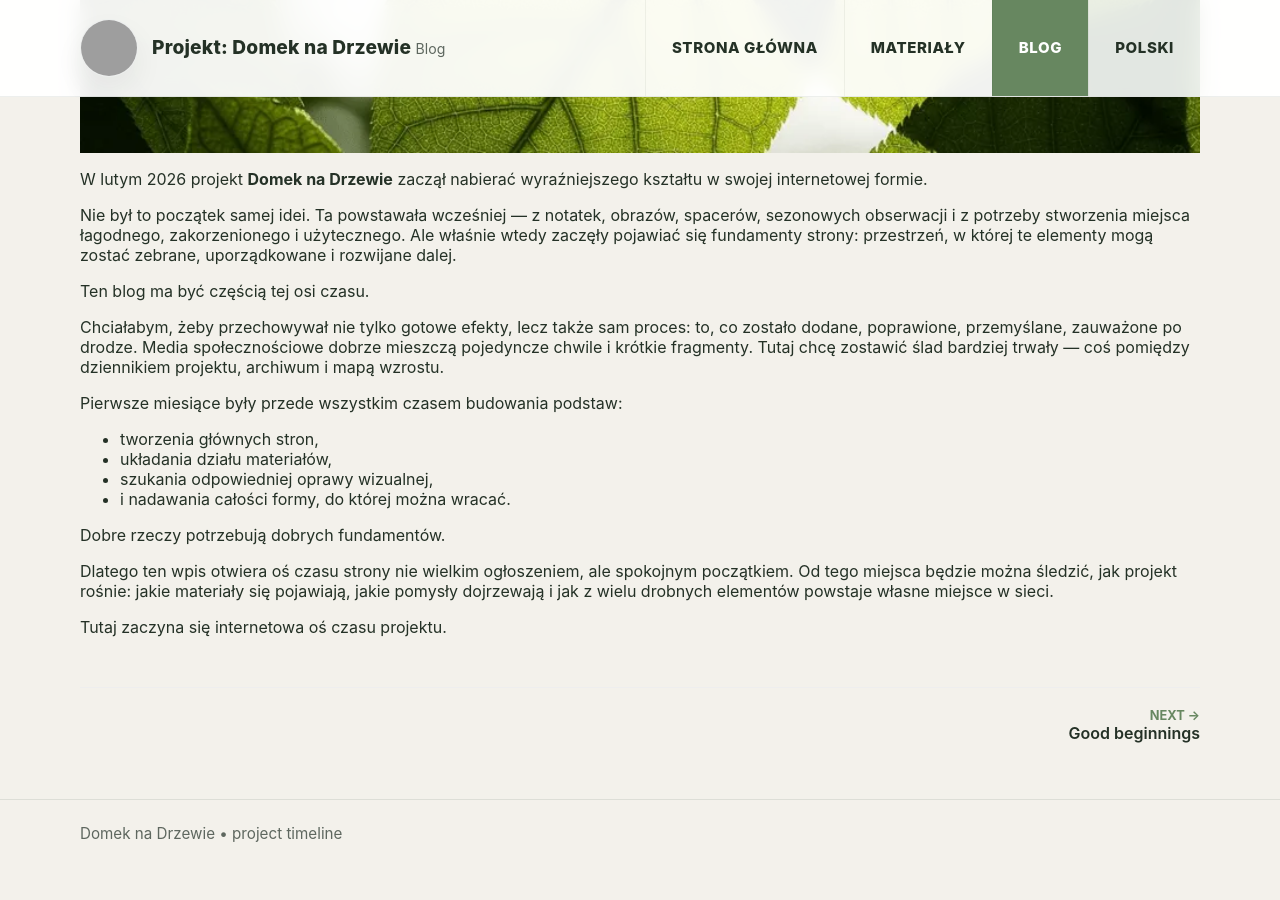
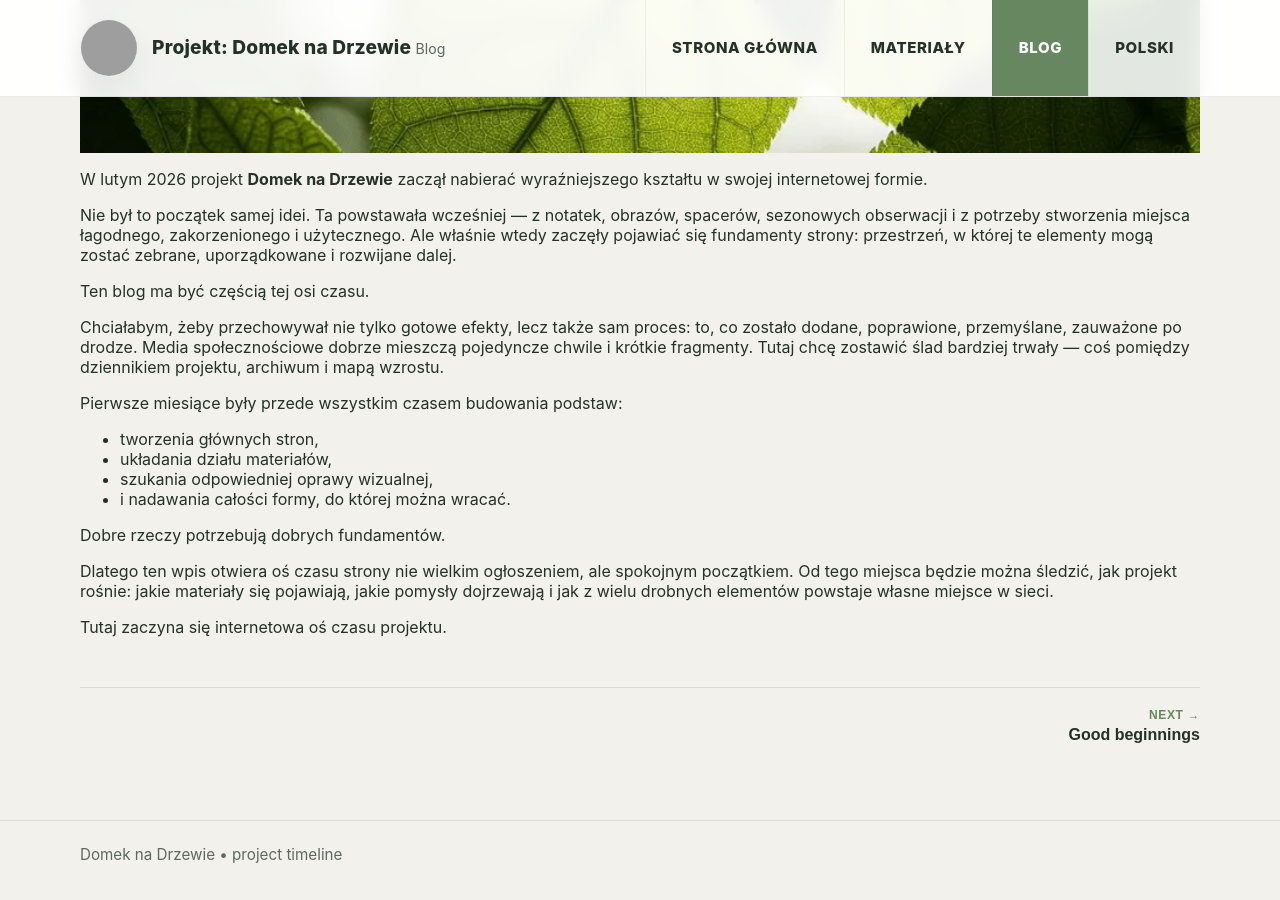
Before and after one commit to akonkia/domeknadrzewie, a Jekyll site: the page built from _posts/2026-02-15-good-foundations-the-beginning.pl.md, in a window 1280 px wide and 900 px high, scrolled down 686 px. Built offline with Jekyll 4.4.1, drawn with Linux system fonts in a browser that asks for light colours; before the commit the page ends 1565 px from its top, so only the background shows below that; grey boxes are pictures that could not be loaded.

Commit message:
Update post.html

```diff
--- a/_layouts/post.html
+++ b/_layouts/post.html
@@ -20,37 +20,42 @@
     {{ content }}
   </div>
 
-  {% comment %} --- LOGIC: Find Posts in the same language --- {% endcomment %}
-  {% assign posts_in_lang = site.posts | where: "lang", page.lang %}
+  {% comment %}
+    FIND PREVIOUS AND NEXT POSTS WITHIN THE SAME LANGUAGE
+  {% endcomment %}
 
-  {% for post in posts_in_lang %}
-    {% if post.url == page.url %}
-      {% assign current_index = forloop.index0 %}
-      {% assign prev_index = current_index | plus: 1 %}
-      {% assign next_index = current_index | minus: 1 %}
+  {% assign posts = site.posts | where: "lang", page.lang %}
+
+  {% for p in posts %}
+    {% if p.url == page.url %}
+      {% assign prev_index = forloop.index0 | plus: 1 %}
+      {% assign next_index = forloop.index0 | minus: 1 %}
+
+      {% if prev_index < posts.size %}
+        {% assign prev_post = posts[prev_index] %}
+      {% endif %}
+
+      {% if next_index >= 0 %}
+        {% assign next_post = posts[next_index] %}
+      {% endif %}
     {% endif %}
   {% endfor %}
 
-  {% comment %} --- NAVIGATION RENDER --- {% endcomment %}
-  <nav class="post-nav" style="display: flex; justify-content: space-between; gap: 20px; margin-top: 50px; padding-top: 20px; border-top: 1px solid #eee;">
+  <nav class="post-nav" style="display: flex; justify-content: space-between; gap: 20px; margin-top: 50px; padding: 20px 0; border-top: 1px solid rgba(0,0,0,0.1); font-family: sans-serif;">
 
-    {% comment %} Earlier Post {% endcomment %}
-    {% if prev_index < posts_in_lang.size %}
-      {% assign prev_post = posts_in_lang[prev_index] %}
+    {% if prev_post %}
       <a href="{{ prev_post.url | relative_url }}" style="text-decoration: none; color: inherit; flex: 1;">
-        <div style="font-size: 0.8rem; color: #678760; font-weight: bold; text-transform: uppercase;">← Earlier</div>
-        <div style="font-weight: 600;">{{ prev_post.title }}</div>
+        <div style="font-size: 0.75rem; color: #678760; font-weight: 800; text-transform: uppercase; letter-spacing: 0.05em;">← Earlier</div>
+        <div style="font-size: 1rem; font-weight: 600; margin-top: 4px;">{{ prev_post.title }}</div>
       </a>
     {% else %}
       <div style="flex: 1;"></div>
     {% endif %}
 
-    {% comment %} Newer Post {% endcomment %}
-    {% if next_index >= 0 %}
-      {% assign next_post = posts_in_lang[next_index] %}
+    {% if next_post %}
       <a href="{{ next_post.url | relative_url }}" style="text-decoration: none; color: inherit; flex: 1; text-align: right;">
-        <div style="font-size: 0.8rem; color: #678760; font-weight: bold; text-transform: uppercase;">Next →</div>
-        <div style="font-weight: 600;">{{ next_post.title }}</div>
+        <div style="font-size: 0.75rem; color: #678760; font-weight: 800; text-transform: uppercase; letter-spacing: 0.05em;">Next →</div>
+        <div style="font-size: 1rem; font-weight: 600; margin-top: 4px;">{{ next_post.title }}</div>
       </a>
     {% endif %}
 
```
